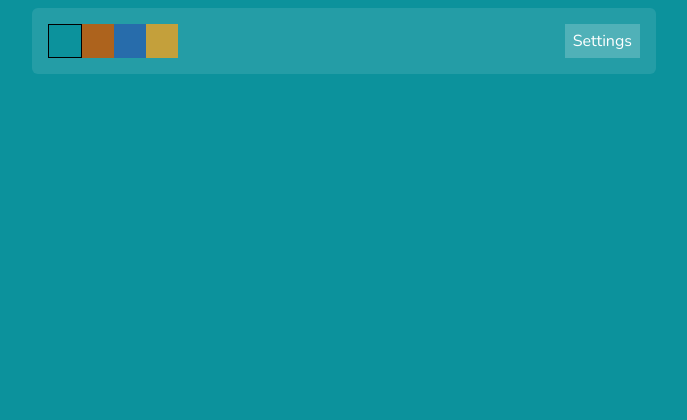
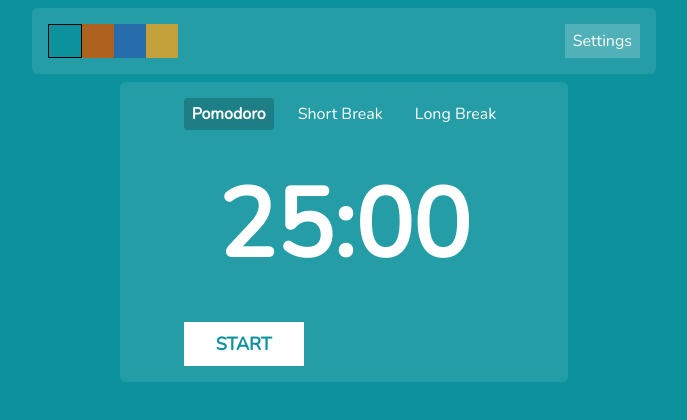
Before and after one commit to nvn0x33/PomoTimer, a React (Vite) app: page / in a window 1280 px wide. Shown: the top 420 px of the page, without its empty margins (296-983 px from the left). Built offline with nearby package versions, Linux system fonts and the light colour scheme.

Commit message:
feat: the timer is working

```diff
--- a/src/App.tsx
+++ b/src/App.tsx
@@ -1,9 +1,21 @@
+// Utils?
+import { useState } from "react";
+import { ActiveTask } from "./contexts";
+
+// Components
 import Header from "./components/Header";
+import Timer from "./components/Timer";
 
 function App() {
+    const [activeTask, setActiveTask] = useState("Time to act!");
     return (
         <>
             <Header />
+            <ActiveTask value={{ activeTask, setActiveTask }}>
+                <main className="flex items-center justify-center">
+                    <Timer />
+                </main>
+            </ActiveTask>
         </>
     );
 }
--- a/src/components/ThemeSwitcher.tsx
+++ b/src/components/ThemeSwitcher.tsx
@@ -5,8 +5,7 @@
 }) {
     return (
         <div className="flex justify-between">
-            {accentVars.map((accent: string) => {
-                return (
+            {accentVars.map((accent: string) => (
                 <button
                     key={accent}
                     style={{
@@ -17,8 +16,7 @@
                     }`}
                     onClick={() => handleClick(accent)}
                 ></button>
-                );
-            })}
+            ))}
         </div>
     );
 }
--- /dev/null
+++ b/src/components/Timer.tsx
@@ -0,0 +1,62 @@
+import { useRef, useState } from "react";
+import { msToMins } from "../utils/unit";
+
+export default function Timer() {
+    const tabNames = [
+        { name: "Pomodoro", timer: "25:00", ms: 1500000 },
+        { name: "Short Break", timer: "5:00", ms: 300000 },
+        { name: "Long Break", timer: "15:00", ms: 900000 },
+    ];
+
+    const [activeTab, setActiveTab] = useState(tabNames[0]);
+    const intervalID = useRef(null);
+
+    const startTimer = () => {
+        intervalID.current = setInterval(() => {
+            setActiveTab((prev) => {
+                const temp = { ...prev };
+                temp.ms -= 1000;
+
+                return { ...temp };
+            });
+        }, 1000);
+    };
+    const stopTimer = () => {
+        clearInterval(intervalID.current);
+        intervalID.current = null;
+    };
+
+    return (
+        <div className="flex flex-col gap-12 bg-white/10 rounded-md px-16 py-4 text-center">
+            <div className="flex gap-4">
+                {tabNames.map((tab) => (
+                    <button
+                        key={tab.name}
+                        onClick={() => {
+                            setActiveTab(tab);
+                        }}
+                        className={`px-2 py-1 rounded-sm ${
+                            activeTab.name === tab.name
+                                ? "font-bold bg-black/20"
+                                : ""
+                        }`}
+                    >
+                        {tab.name}
+                    </button>
+                ))}
+            </div>
+
+            <span className="font-extrabold text-8xl text-center">
+                {msToMins(activeTab.ms)}
+            </span>
+            <div className="flex justify-between">
+                <button
+                    onClick={startTimer}
+                    className="bg-white px-8 py-2 text-theme font-bold text-lg"
+                >
+                    START
+                </button>
+            </div>
+        </div>
+    );
+}
--- a/src/contexts/index.ts
+++ b/src/contexts/index.ts
@@ -1,3 +1,3 @@
 import { createContext } from "react";
 
-export const SelectedTab = createContext(null);
+export const ActiveTask = createContext(null);
--- a/src/index.css
+++ b/src/index.css
@@ -28,6 +28,10 @@
     text-decoration: none;
 }
 
+button {
+    cursor: pointer;
+}
+
 .active-theme-button {
     border: 1px solid black;
 }
--- /dev/null
+++ b/src/utils/unit.ts
@@ -0,0 +1,3 @@
+export function msToMins(ms: number) {
+    return new Date(ms).toISOString().slice(14, 19);
+}
```
Lines whose indentation alone changed are shown as unchanged.
